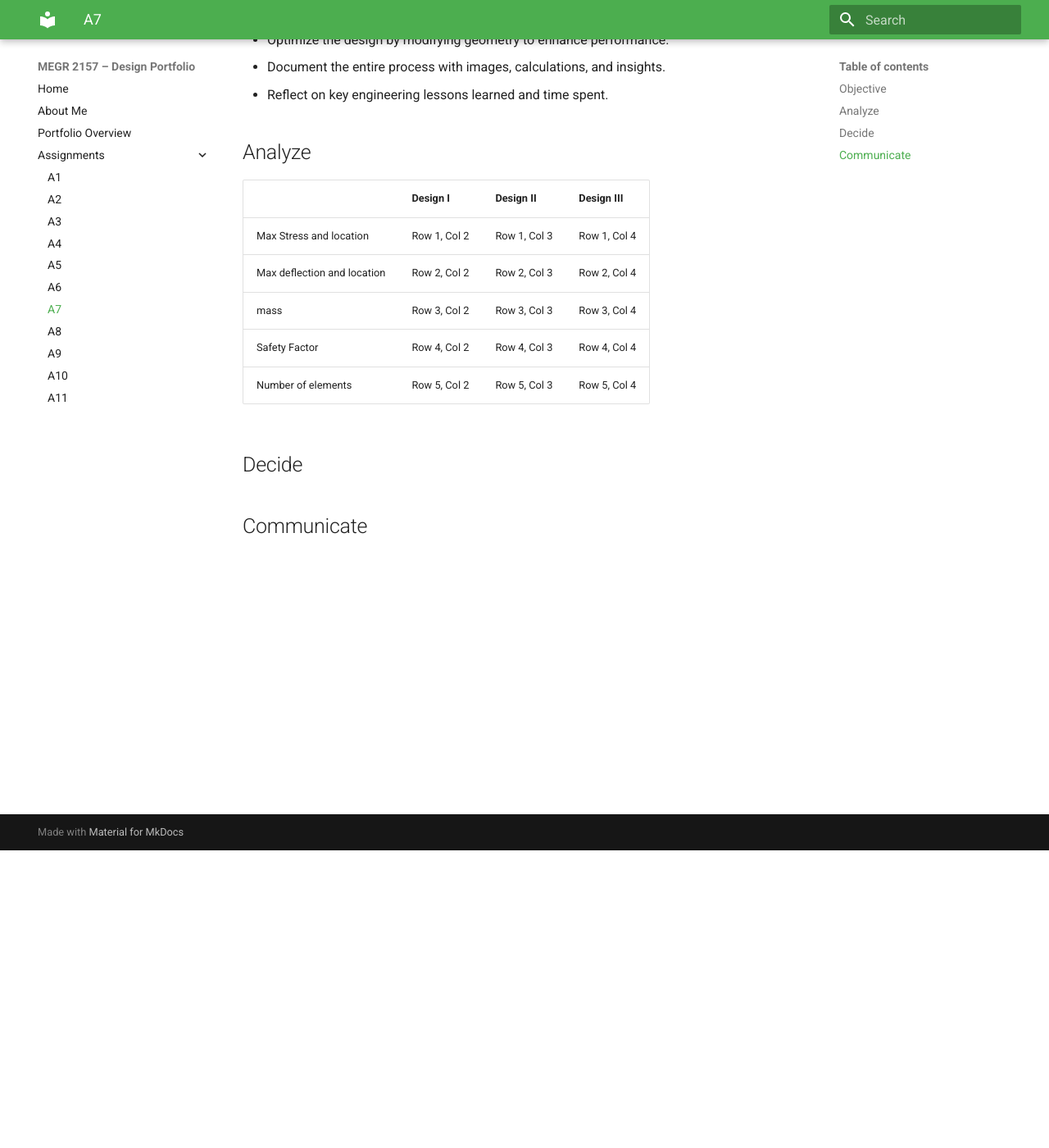
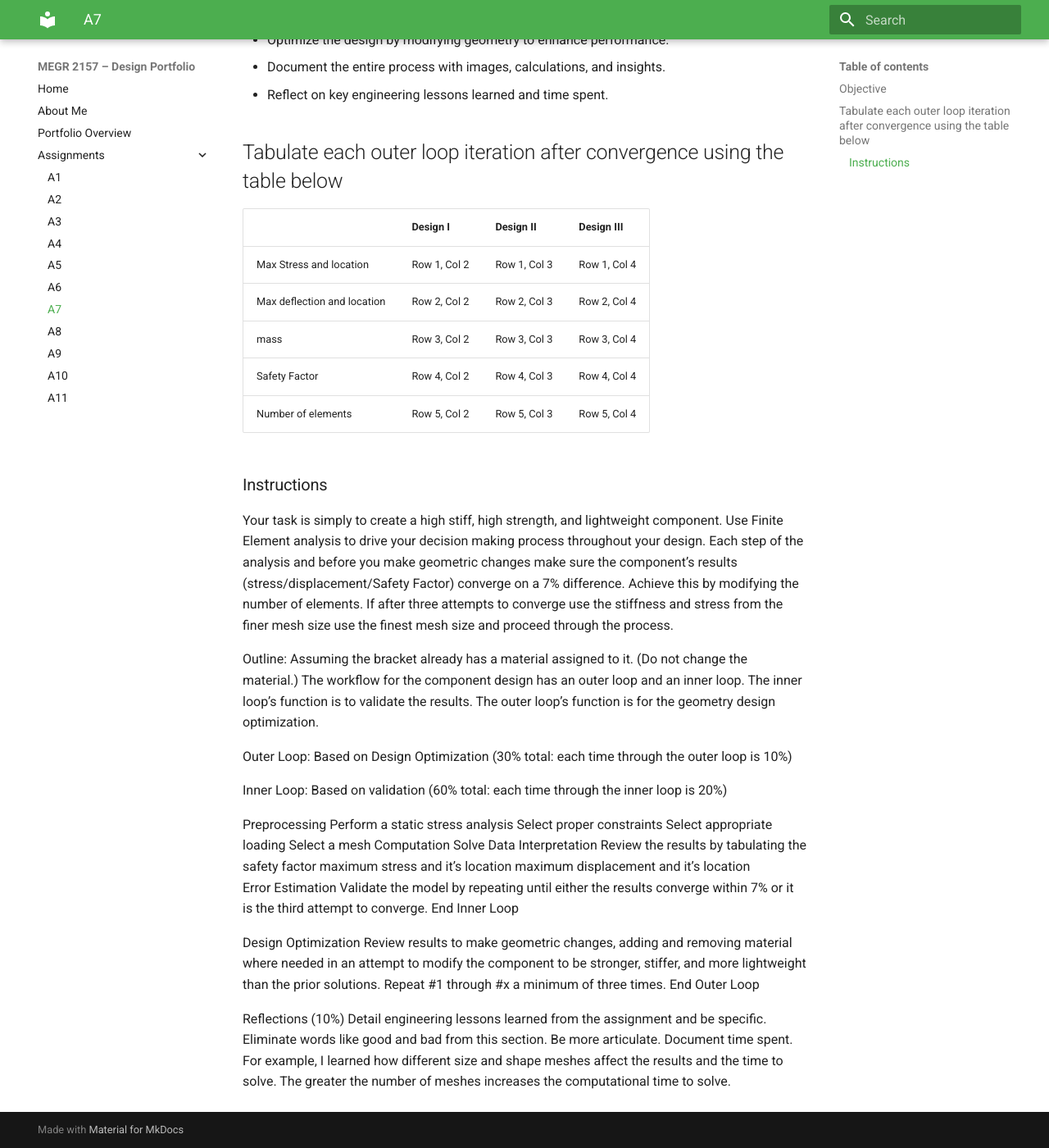
Before and after one commit to CandyVas/megr2157-portfolio, an MkDocs documentation site: the page built from docs/assignments/A07/index.md, in a window 1280 px wide and 1400 px high, scrolled down 363 px. Shown: the whole window at 82% size. Built offline with MkDocs 1.6.1 and Material for MkDocs 9.7.7, drawn with Linux system fonts in a browser that asks for light colours.

Commit message:
Enhance assignment instructions for design optimization
Added instructions for creating a lightweight component using Finite Element analysis and detailed the outer and inner loop processes for design optimization and validation.

```diff
--- a/docs/assignments/A07/index.md
+++ b/docs/assignments/A07/index.md
@@ -11,7 +11,7 @@
 + Document the entire process with images, calculations, and insights.
 + Reflect on key engineering lessons learned and time spent.
 
-## Analyze
+## Tabulate each outer loop iteration after convergence using the table below
 
 |  | Design I | Design II | Design III |
 | --- | --- | --- | --- |
@@ -21,9 +21,40 @@
 | Safety Factor | Row 4, Col 2 | Row 4, Col 3 | Row 4, Col 4 |
 | Number of elements | Row 5, Col 2 | Row 5, Col 3 | Row 5, Col 4 |
 
+### Instructions
 
+Your task is simply to create a high stiff, high strength, and lightweight component. Use Finite Element analysis to drive your decision making process throughout your design. Each step of the analysis and before you make geometric changes make sure the component’s results (stress/displacement/Safety Factor) converge on a 7% difference. Achieve this by modifying the number of elements. If after three attempts to converge use the stiffness and stress from the finer mesh size use the finest mesh size and proceed through the process.
 
-## Decide
+Outline:
+Assuming the bracket already has a material assigned to it. (Do not change the material.) The workflow for the component design has an outer loop and an inner loop. The inner loop’s function  is to validate the results. The outer loop’s function is for the geometry design optimization.
 
+Outer Loop: Based on Design Optimization
+(30% total: each time through the outer loop is 10%)
 
-## Communicate
+Inner Loop: Based on validation
+(60% total: each time through the inner loop is 20%)
+
+Preprocessing
+Perform a static stress analysis
+Select proper constraints
+Select appropriate loading
+Select a mesh
+Computation
+Solve
+Data Interpretation
+Review the results by tabulating the
+safety factor
+maximum stress and it’s location
+maximum displacement and it’s location
+Error Estimation
+Validate the model by repeating until either the results converge within 7% or it is the third attempt to converge.
+End Inner Loop
+
+Design Optimization
+Review results to make geometric changes, adding and removing material where needed in an attempt to modify the component to be stronger, stiffer, and more lightweight than the prior solutions.
+Repeat #1 through #x  a minimum of three times.
+End Outer Loop
+
+Reflections
+(10%) Detail engineering lessons learned from the assignment and be specific. Eliminate words like good and bad from this section. Be more articulate. Document time spent.
+For example, I learned how different size and shape meshes affect the results and the time to solve. The greater the number of meshes increases the computational time to solve.
```
